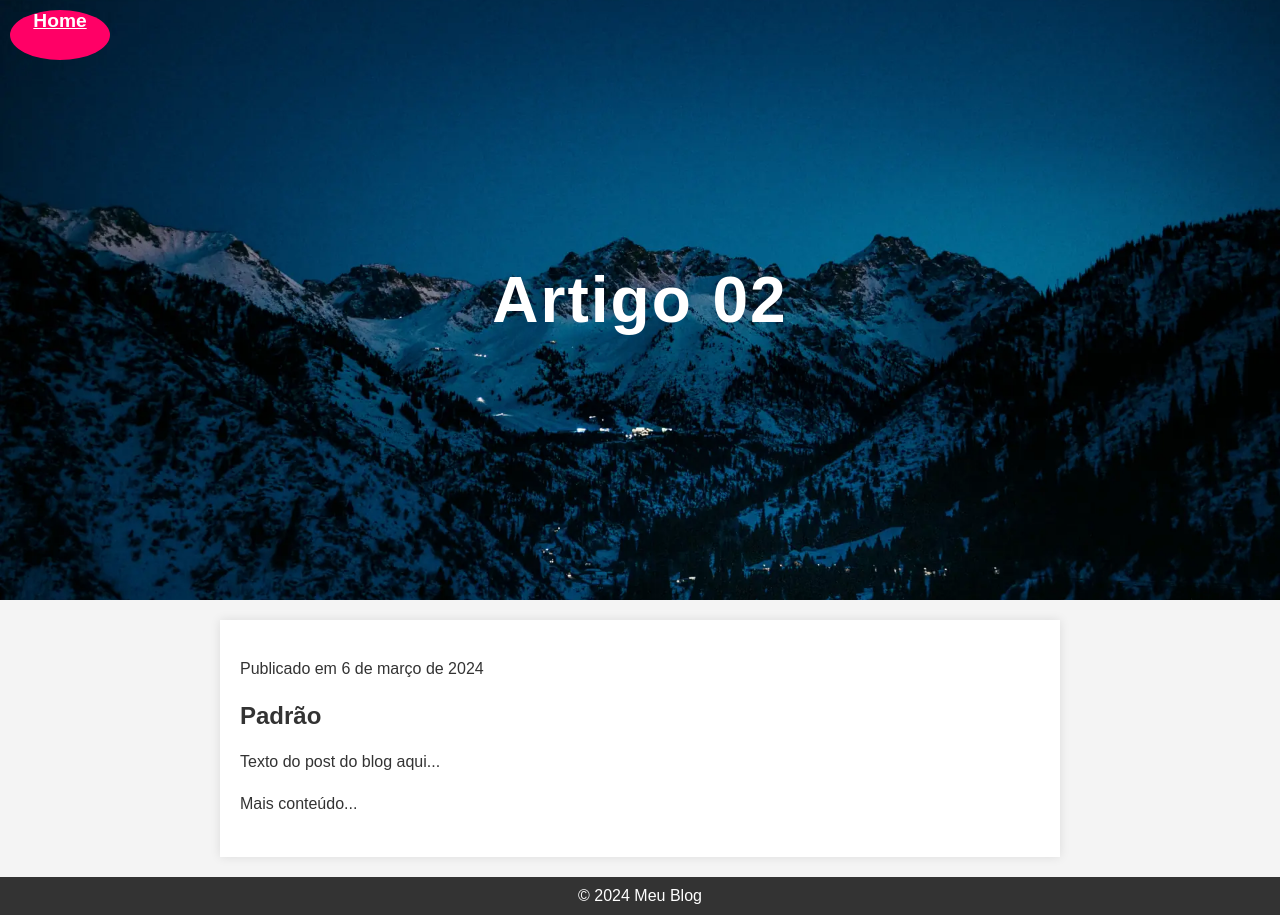
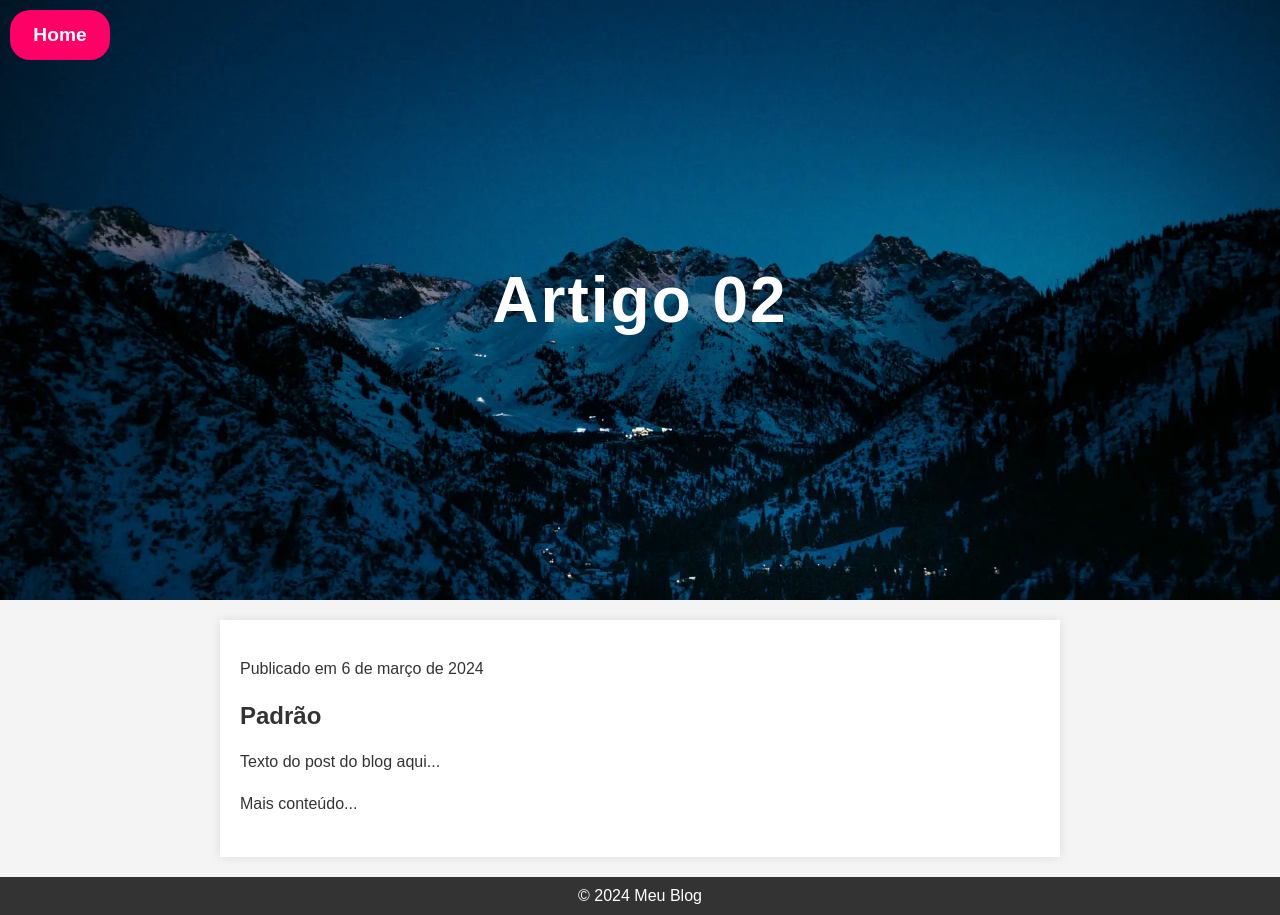
Before and after one commit to thiagopx1/blog, a plain HTML site: page post02.html in a window 1280 px wide. Drawn offline with Linux system fonts and the light colour scheme.

Commit message:
Update post02.html

```diff
--- a/post02.html
+++ b/post02.html
@@ -70,13 +70,17 @@
             background-color: #ff0066;
             color: #fff;
             border: none;
-            border-radius: 50%;
-            width: 100px; /* Alterado para até 100px de largura */
+            border-radius: 20px; /* Cantos arredondados ao máximo */
+            width: 100px;
             height: 50px;
             text-align: center;
             font-size: 1.2em;
             cursor: pointer;
             font-weight: bold;
+            display: flex;
+            align-items: center;
+            justify-content: center;
+            text-decoration: none;
         }
     </style>
 </head>
```
